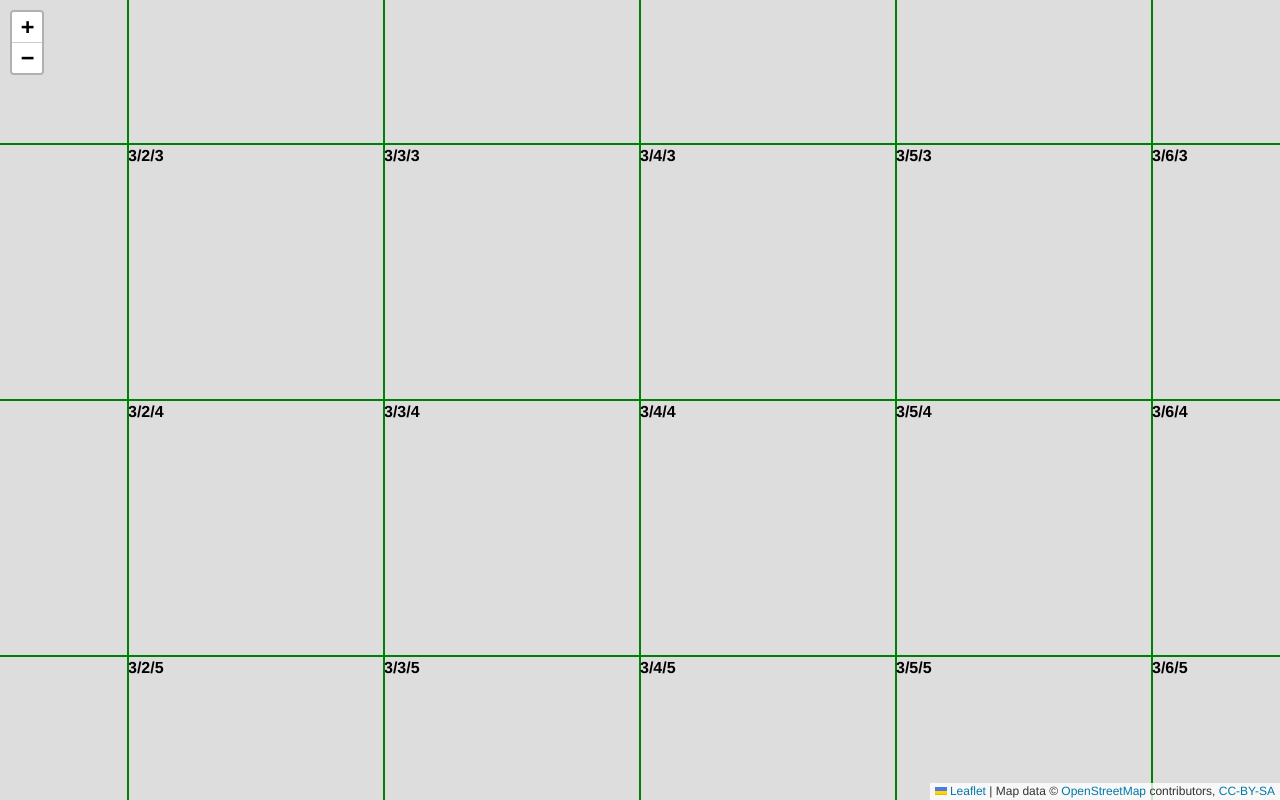
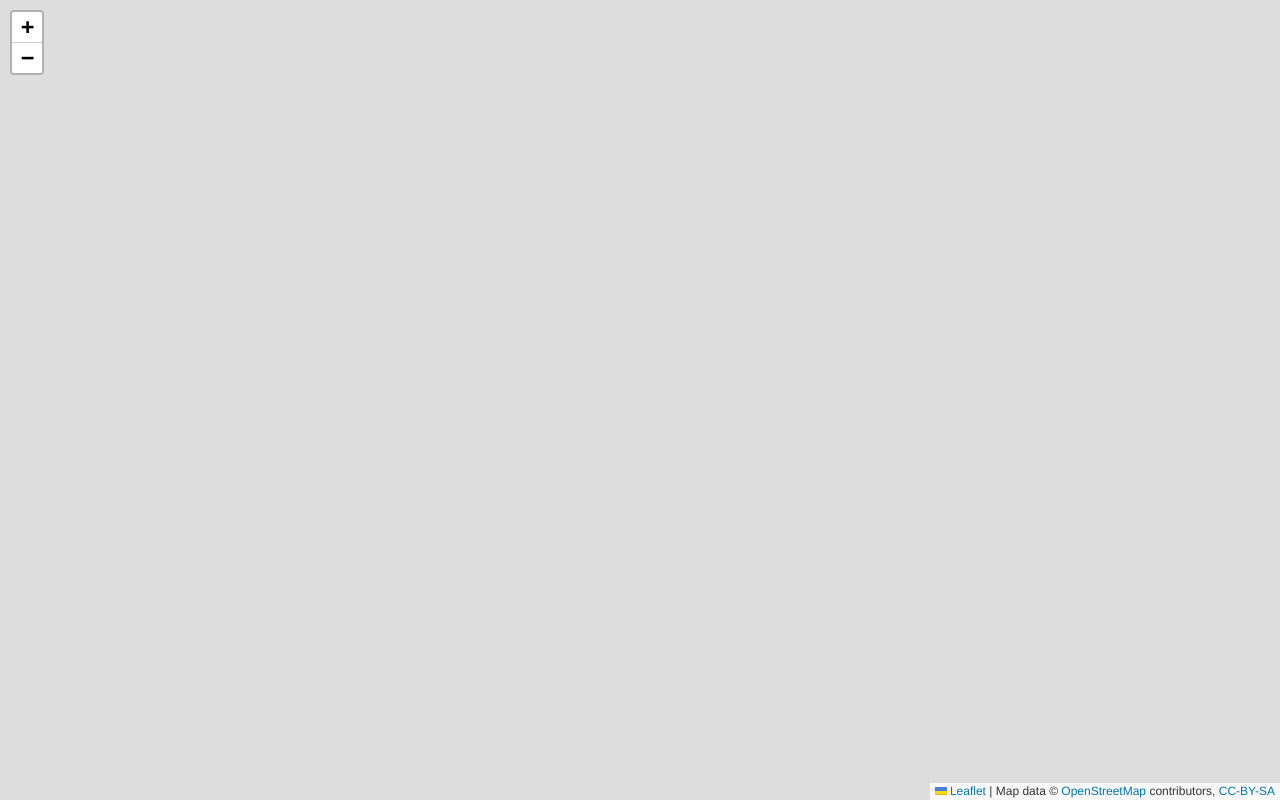
Before and after one commit to jsimon1080/osm-tirex, a plain HTML site: page leaflet-demo/leaflet-demo.html in a window 1280 px wide. Drawn offline with Linux system fonts and the light colour scheme.

Commit message:
Revert "Update leaflet-demo.html"
This reverts commit a990488363c870123abd2f9e39f47e0369b57313.

```diff
--- a/leaflet-demo/leaflet-demo.html
+++ b/leaflet-demo/leaflet-demo.html
@@ -30,23 +30,6 @@
                 attribution: 'Map data &copy; <a href="https://www.openstreetmap.org/">OpenStreetMap</a> contributors, <a href="https://creativecommons.org/licenses/by-sa/2.0/">CC-BY-SA</a>',
                 id: 'base'
             }).addTo(map);
-
-            L.GridLayer.GridDebug = L.GridLayer.extend({
-              createTile: function (coords) {
-                const tile = document.createElement('div');
-                tile.style.outline = '1px solid green';
-                tile.style.fontWeight = 'bold';
-                tile.style.fontSize = '12pt';
-                tile.innerHTML = [coords.z, coords.x, coords.y].join('/');
-                return tile;
-              },
-            });
-
-            L.gridLayer.gridDebug = function (opts) {
-              return new L.GridLayer.GridDebug(opts);
-            };
-
-            map.addLayer(L.gridLayer.gridDebug());
         </script>
     </body>
 </html>
```
